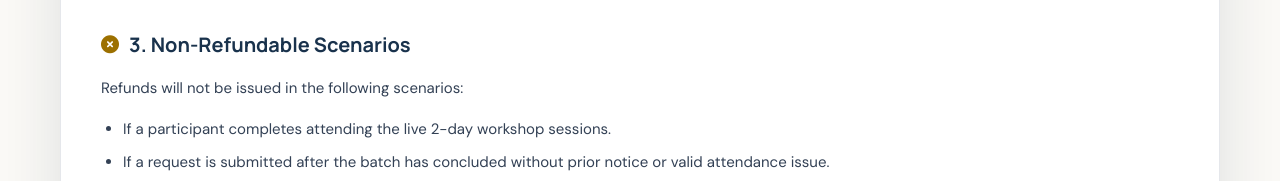
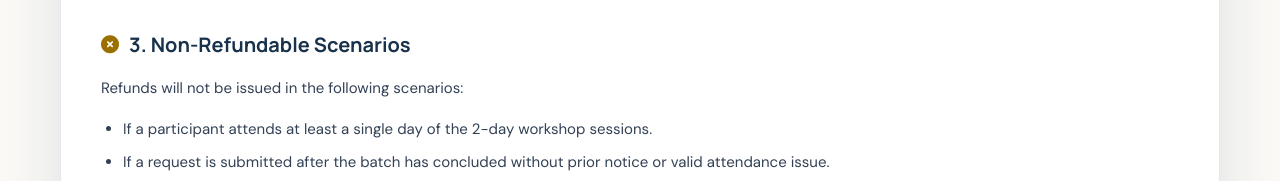
Before and after one commit to munna98/fok-academy-landing-page, a website: page public/refund-policy.html in a window 1280 px wide. Shown: the part 1139-1320 px from the top of the page. Drawn offline with Linux system fonts and the light colour scheme.

Commit message:
Update Refund Policy non-refundable condition: no refund if attending at least a single day

```diff
--- a/public/refund-policy.html
+++ b/public/refund-policy.html
@@ -197,7 +197,7 @@
           <h2><i class="fa-solid fa-circle-xmark"></i> 3. Non-Refundable Scenarios</h2>
           <p>Refunds will not be issued in the following scenarios:</p>
           <ul>
-            <li>If a participant completes attending the live 2-day workshop sessions.</li>
+            <li>If a participant attends at least a single day of the 2-day workshop sessions.</li>
             <li>If a request is submitted after the batch has concluded without prior notice or valid attendance issue.</li>
             <li>Failure to attend due to personal device incompatibility or user-side internet connectivity issues during live stream times.</li>
           </ul>
```
